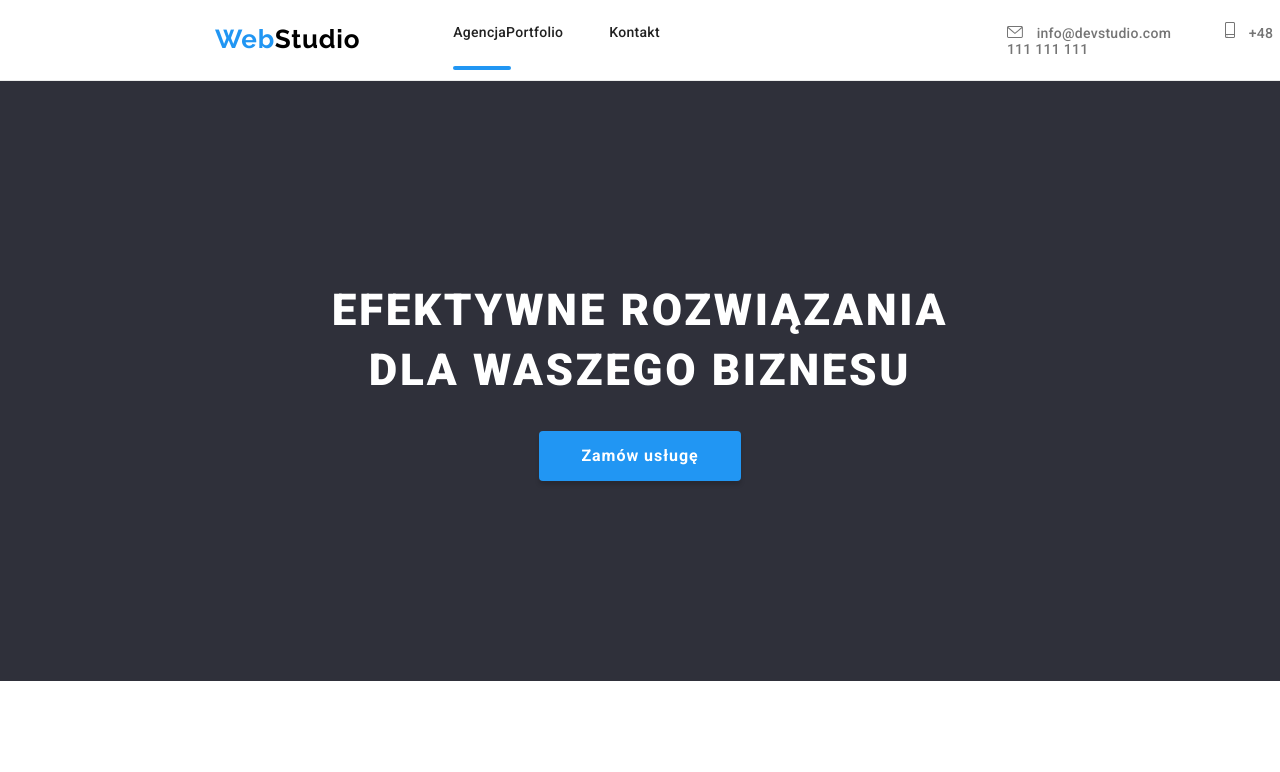
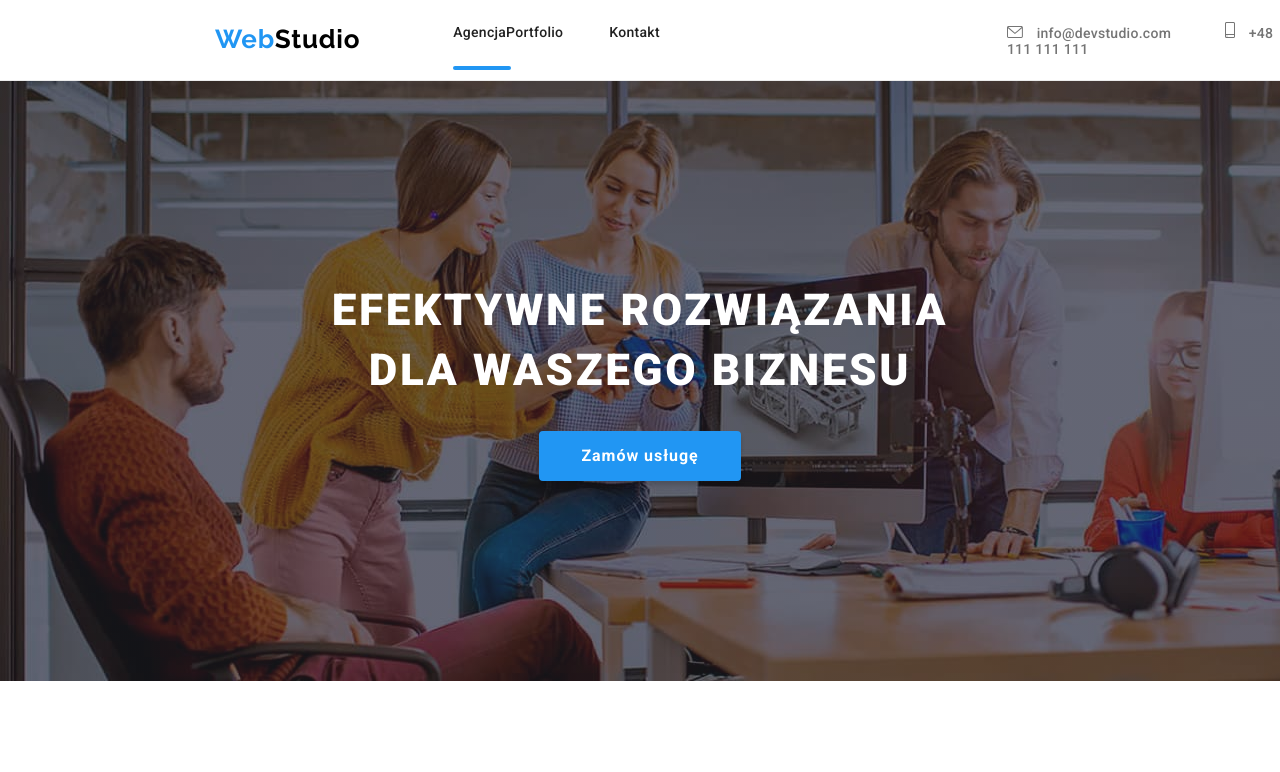
Before and after one commit to patrykszafranek/goit-markup-hw-07, a website: page index.html in a window 1280 px wide. Shown: the top 772 px of the page. Drawn offline with nearby package versions, Linux system fonts and the light colour scheme; files that its build step writes are made by us from their sources; the site is published under a folder, as on GitHub Pages, so addresses that start at the root find nothing.

Commit message:
fix background-image

```diff
--- a/scss/components/_head-box.scss
+++ b/scss/components/_head-box.scss
@@ -1,7 +1,7 @@
 //HEAD-BOX STYLES//
 .container--headbox {
     background-image: linear-gradient(to right, #2f303a66 100%, #2f303a66 100%),
-        url("/images/headerbg.jpg");
+        url("../images/headerbg.jpg");
     background-color: $background-color-main;
     height: 600px;
     display: flex;
@@ -48,4 +48,5 @@
         letter-spacing: $letter-spacing-main-title;
     }
 }
+
 //END HEAD-BOX STYLES//
```
